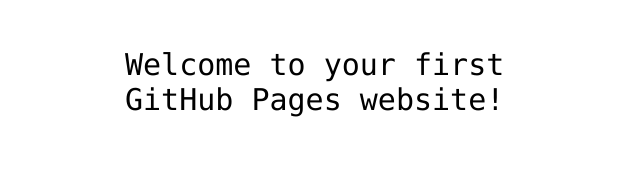
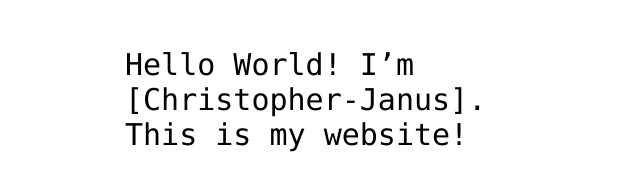
Before and after one commit to Christopher-Janus/Christopher-Janus.github.io, a plain HTML site: page index.html in a window 1280 px wide. Shown: the part 341-532 px from the top of the page, without its empty margins (315-955 px from the left). Drawn offline with Linux system fonts and the light colour scheme.

Commit message:
Added my name to index.html file
Just saying "Hello"

```diff
--- a/index.html
+++ b/index.html
@@ -12,7 +12,7 @@
 <img src="https://octodex.github.com/images/daftpunktocat-thomas.gif" id="octocat" alt="octocat-gif" />
 
 <!-- Change this code here by copy and pasting your template on line 15 -->
-<p>Welcome to your first GitHub Pages website!</p>
+<p>Hello World! I’m [Christopher-Janus]. This is my website!</p>
 
 </body>
 </html>
```
